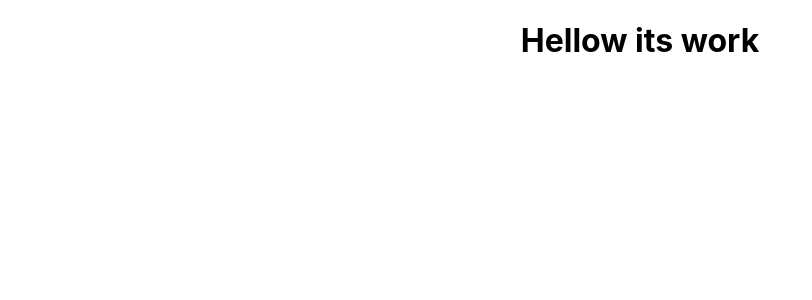
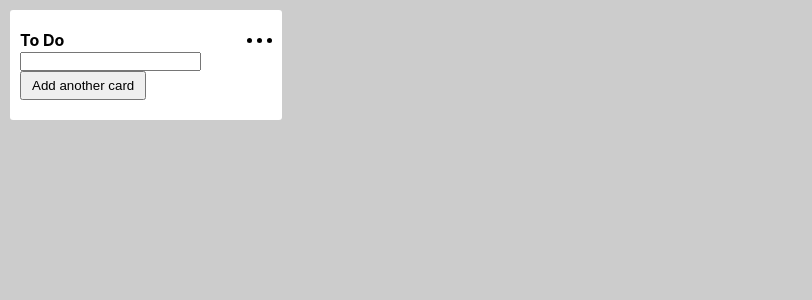
Before and after one commit to LinarAyupov/purrweb-internship, a React (Create React App) app in the folder canban-project/: page / in a window 1280 px wide. Shown: the top 300 px of the page, without its empty margins (0-812 px from the left). Built offline with nearby package versions, Linux system fonts and the light colour scheme.

Commit message:
layout of todo-list

```diff
--- a/canban-project/src/App.js
+++ b/canban-project/src/App.js
@@ -1,10 +1,9 @@
 import React from 'react';
-import './App.css';
-import TodoContainer from "./Components/Todo/TodoContainer"
+import BoardContainer from "./Components/Board/BoardContainer"
 function App() {
   return (
     <div className="App">
-      <TodoContainer/>
+      <BoardContainer/>
     </div>
   );
 }
--- /dev/null
+++ b/canban-project/src/Components/Board/Board.jsx
@@ -0,0 +1,11 @@
+import React from "react"
+import TodoContainer from "../Todo/TodoContainer"
+const Board = (props) => {
+	return (
+		<div className="board-wrap">
+			<TodoContainer/>
+		</div>
+		)
+}
+
+export default Board
--- /dev/null
+++ b/canban-project/src/Components/Board/BoardContainer.jsx
@@ -0,0 +1,14 @@
+import React from "react"
+import Board from "./Board"
+
+class BoardContainer extends React.Component {
+
+
+	render() {
+		return (
+			<Board/>
+		);
+	}
+}
+
+export default BoardContainer
--- a/canban-project/src/Components/Todo/Todo.jsx
+++ b/canban-project/src/Components/Todo/Todo.jsx
@@ -2,9 +2,30 @@ import React from "react"
 
 
 const Todo = (props) => {
+	let setNewInputText = (elem) =>{
+		let inputText = elem.target.value
+		props.setChangedInputText(inputText)
+	}
 	return (
 			<div className="canban-column todo">
-				<h1>Hellow its work</h1>
+				<header className="canban-column__header">
+					<h1 className="canban-column__title">
+						To Do
+					</h1>
+					<div className="canban-column_nav">
+						<span className="canban-column_nav-dot"></span>
+						<span className="canban-column_nav-dot"></span>
+						<span className="canban-column_nav-dot"></span>
+					</div>
+				</header>
+
+				<input type="text" onChange = {setNewInputText} value = {props.inputText}/>
+
+				<footer className = "canban-column__footer">
+					<button className="canban-column__footer-btn"
+						onClick = {props.addTask}
+					>Add another card</button>
+				</footer>
 			</div>
 		)
 }
--- a/canban-project/src/Components/Todo/TodoContainer.jsx
+++ b/canban-project/src/Components/Todo/TodoContainer.jsx
@@ -1,12 +1,25 @@
 import React from "react"
 import Todo from "./Todo"
+import {connect} from "react-redux"
+import {setTaskCard, setChangedInputText} from "../../Redux/todo-reducer"
 
 class TodoContainer extends React.Component {
 
 
 	render() {
-		return  <Todo/>
+		return  <Todo setChangedInputText = {this.props.setChangedInputText}
+					  inputText = {this.props.inputText}
+					  addTask = {this.props.setTaskCard}/>
 	}
 }
-
-export default TodoContainer
+const mapStateToProps = (state) => {
+	return {
+		taskTitle: state.todoData.taskCardsToDo,
+		inputText: state.todoData.inputText
+	}
+}
+const mapDispatchToProps = {
+	setTaskCard,
+	setChangedInputText,
+}
+export default connect(mapStateToProps, mapDispatchToProps)(TodoContainer)
--- a/canban-project/src/Redux/todo-reducer.js
+++ b/canban-project/src/Redux/todo-reducer.js
@@ -1,16 +1,39 @@
 
+const SET_TASK_CARD = 'SET-TASK-CARD'
+const CHANGED_INPUT_TEXT = 'CHANGED-INPUT-TEXT'
 
 let initialState = {
-
-}
+	inputText:'',
+	taskCardsToDo: [ "some", "test"],}
 
 const todoColumn = (state = initialState, action) => {
 	switch (action.type) {
+		case 'SET-TASK-CARD' :
+			return {
+				...state,
+				...state.taskCardsToDo.push(state.inputText)
+			}
+		case 'CHANGED-INPUT-TEXT':
+			return{
+				...state,
+				inputText: action.inputText
+			}
 		default:
 			return state;
 	}
 }
 
+export const setChangedInputText = (inputText) => {
+	return {
+		type: CHANGED_INPUT_TEXT,
+		inputText
+	}
+}
 
+export const setTaskCard = () => {
+	return {
+		type: SET_TASK_CARD,
+	}
+}
 
 export default todoColumn
--- a/canban-project/src/index.css
+++ b/canban-project/src/index.css
@@ -1,3 +1,10 @@
+html {
+	box-sizing: border-box;
+}
+* {
+	box-sizing: inherit;
+	padding: 0
+}
 body {
   margin: 0;
   font-family: -apple-system, BlinkMacSystemFont, 'Segoe UI', 'Roboto', 'Oxygen',
@@ -11,3 +18,47 @@ code {
   font-family: source-code-pro, Menlo, Monaco, Consolas, 'Courier New',
     monospace;
 }
+.board-wrap {
+	height: 100vh;
+	width: 100%;
+	background-color: #ccc;
+	padding: 10px
+}
+.canban-column {
+	position: relative;
+	width: 272px;
+	background-color: #fff;
+	border-radius: 3px;
+	display: inline-block;
+	padding: 20px 10px
+}
+.canban-column + .canban-column {
+	margin-left: 10px;
+}
+.canban-column__header {
+	min-height: 20px;
+	display: flex;
+	justify-content: space-between;
+}
+.canban-column__title {
+	font-size: 16px;
+	margin:0;
+}
+.canban-column_nav {
+	display: flex;
+	align-items: center;
+	cursor: pointer;
+}
+.canban-column_nav-dot {
+	display: inline-block;
+	width: 5px;
+	height: 5px;
+	background-color: #000;
+	border-radius: 50%;
+}
+.canban-column_nav-dot + .canban-column_nav-dot {
+	margin-left: 5px;
+}
+.canban-column__footer-btn {
+	padding: 5px 10px;
+}
```
Also changed, not shown: canban-project/src/Components/Card/TaskCard.jsx (added, +11 -0 lines).
